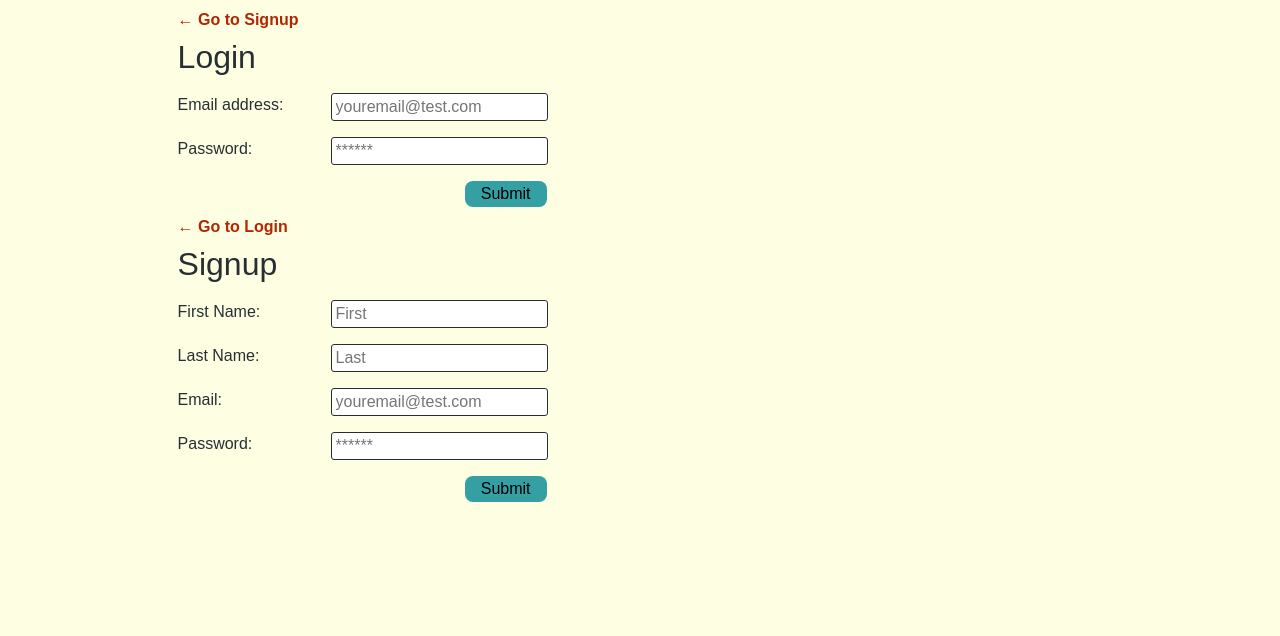
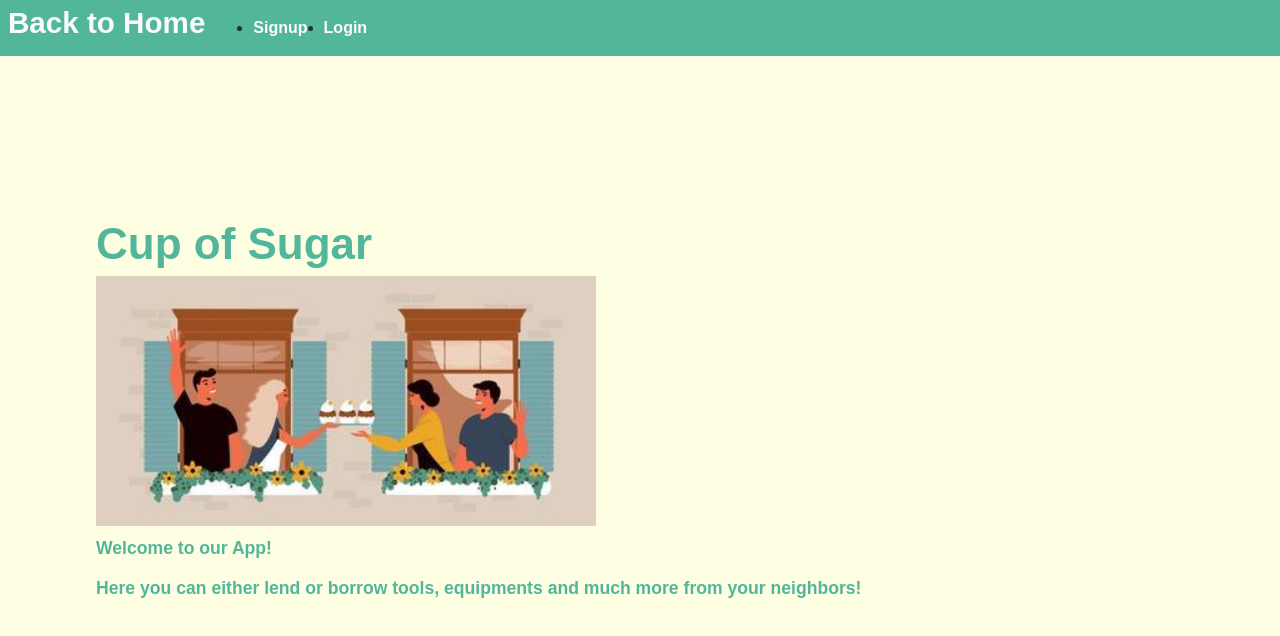
Before and after one commit to AleksaMik/Cup-of-Sugar, a React (Create React App) app in the folder client/: page / in a window 1280 px wide. Shown: the top 636 px of the page. Built offline with nearby package versions, Linux system fonts and the light colour scheme.

Commit message:
HomePage loading

```diff
--- a/client/src/App.js
+++ b/client/src/App.js
@@ -14,6 +14,7 @@ import SignupForm from "./pages/SignupForm";
 import { StoreProvider } from './utils/GlobalState';
 import SavedRentals from "./pages/SavedRentals";
 import SearchRentals from "./pages/SavedRentals";
+import Navbar from "./components/Navbar";
 
 
 
@@ -42,6 +43,7 @@ function App() {
       <Router>
         <div>
           <StoreProvider>
+            <Navbar/>
             <Routes>
               <Route
                 path="/"
--- a/client/src/components/Navbar/index.js
+++ b/client/src/components/Navbar/index.js
@@ -10,7 +10,7 @@ function Navbar() {
         <ul className="flex-row">
           <li className="mx-1">
             <Link to="/SavedRentals">
-              Rentals History
+              Your Rentals
             </Link>
           </li>
           <li className="mx-1">
@@ -25,12 +25,12 @@ function Navbar() {
       return (
         <ul className="flex-row">
           <li className="mx-1">
-            <Link to="/SignupForm">
+            <Link to="/signup">
               Signup
             </Link>
           </li>
           <li className="mx-1">
-            <Link to="/LoginForm">
+            <Link to="/login">
               Login
             </Link>
           </li>
@@ -41,11 +41,11 @@ function Navbar() {
 
   return (
     <header className="flex-row px-1">
-      <h1>
+      <h3>
         <Link to="/">
-          <span role="img" aria-label="Cup of Sugar"></span>
+          Back to Home
         </Link>
-      </h1>
+      </h3>
 
       <nav>
         {showNavigation()}
--- a/client/src/components/RentalsList/index.js
+++ b/client/src/components/RentalsList/index.js
@@ -5,7 +5,7 @@ import { UPDATE_RENTALS } from '../../utils/actions';
 import { useQuery } from '@apollo/client';
 import { QUERY_RENTALS } from '../../utils/queries';
 import { idbPromise } from '../../utils/helpers';
-// import spinner from '../../assets/spinner.gif';
+
 
 function RentalsList() {
   const [state, dispatch] = useStoreContext();
@@ -59,7 +59,7 @@ function RentalsList() {
           ))}
         </div>
       ) : (
-        <h3>Please add Items!</h3>
+        <h3>Please add Item!</h3>
       )}
     </div>
   );
--- a/client/src/index.css
+++ b/client/src/index.css
@@ -42,17 +42,27 @@
   }
 
   h1 {
-    font-size: 2.25rem;
-  }
-
-  h2 {
-    font-size: 2rem;
+    font-size: 2.75rem;
+    font-style: georgia;
+    font-weight: 600;
+    color: #52B69A;
+    margin-top: 10rem;
   }
 
   h3 {
-    font-size: 1.75rem;
+    font-size: 1.85rem;
+
+
   }
-
+  h2 {
+    font-size: 2.55rem;
+    font-style: georgia;
+    font-weight: 600;
+    color: #52B69A;
+  }
+  h3 {
+    font-size: 1.85rem;
+  }
   h4 {
     font-size: 1.5rem;
   }
@@ -111,6 +121,7 @@
 
   img {
     max-width: 100%;
+    height: 250px;
   }
 
   span[role="img"] {
--- a/client/src/pages/Home.js
+++ b/client/src/pages/Home.js
@@ -1,17 +1,27 @@
 import React from "react";
-// import Navbar from "../components/Navbar";
 // import Category from "../components/Category";
-import LoginForm from "../pages/LoginForm";
-import SignupForm from "../pages/SignupForm";
+// import LoginForm from "../pages/LoginForm";
+// import SignupForm from "../pages/SignupForm";
 
-const Home = () => {
+// const Home = () => {
+//   return (
+//     <div className="container">
+//      {/* <LoginForm/>
+//      <SignupForm/> */}
+//      {/* <Category/> */}
+//     </div>
+function Home() {
   return (
     <div className="container">
-     <LoginForm/>
-     <SignupForm/>
-     {/* <Category/> */}
+    <h1>Cup of Sugar</h1>
+    <img src="/images/neighbours.jpg" alt=""></img>
+    <h2>
+      <p>Welcome to our App!</p>
+      <p>Here you can either lend or borrow tools, equipments and much more from your neighbors!</p>
+    </h2>
     </div>
   );
-};
+}
+
 
 export default Home;
```
Also changed, not shown: client/public/images/neighbours.jpg (added).
